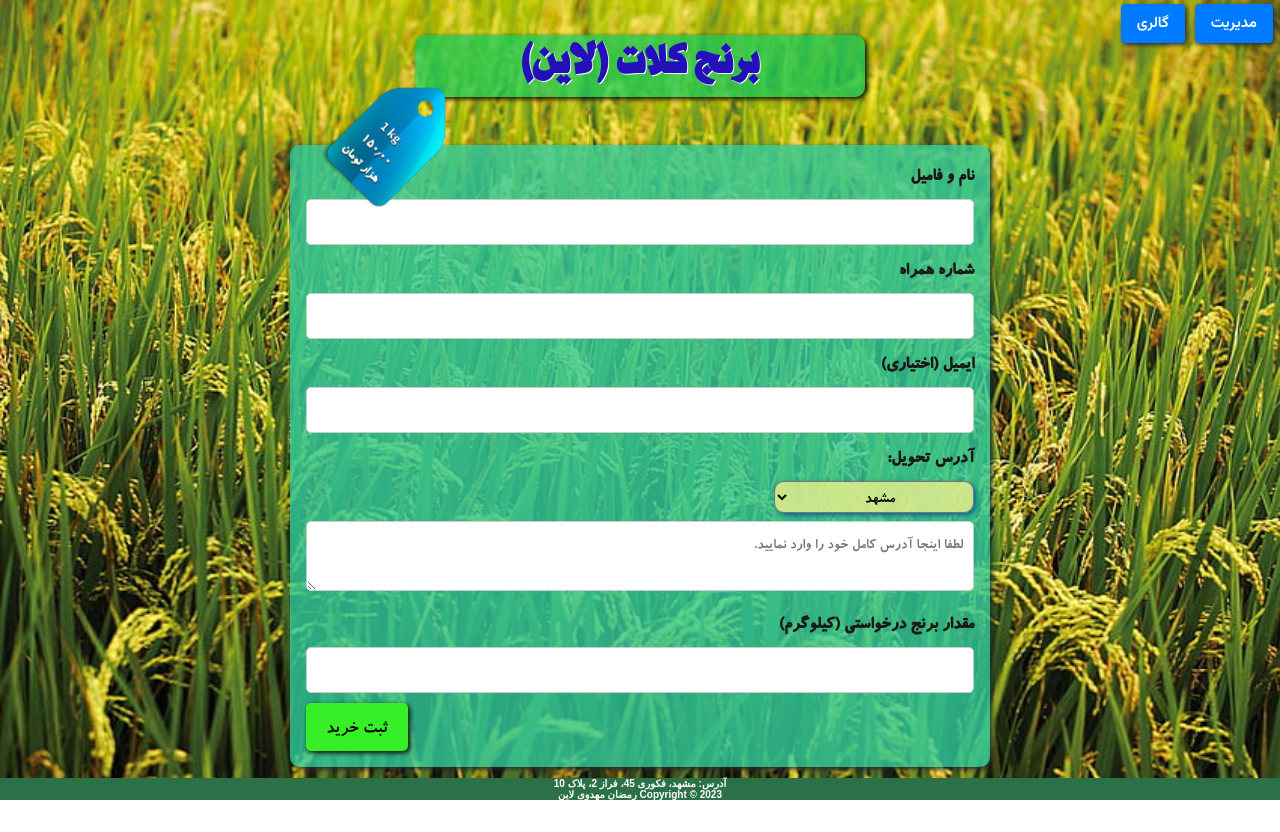
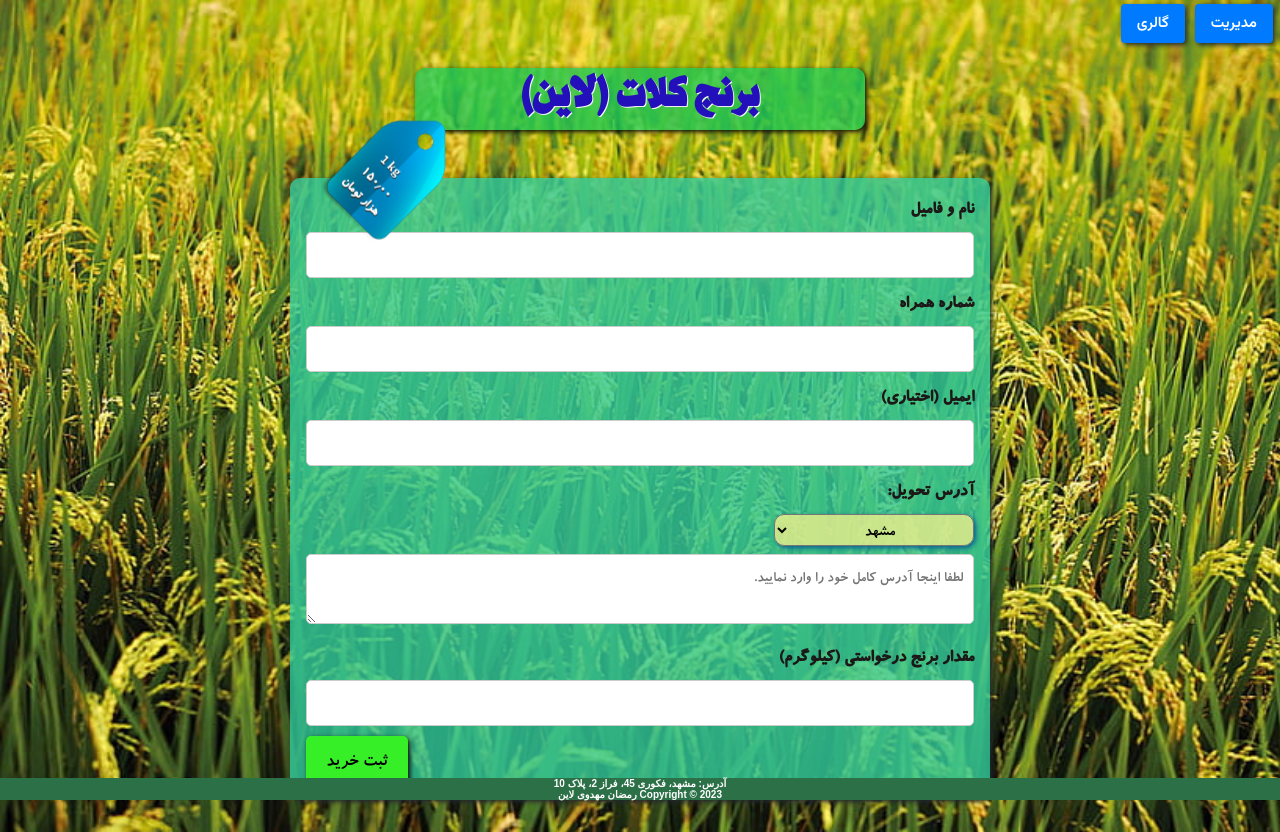
Before and after one commit to miladmahdavilayen/kalat_rice, a React (Create React App) app: page / in a window 1280 px wide. Before the commit the page ends 800 px from the top, so only its background shows below. Built offline with nearby package versions, Linux system fonts and the light colour scheme.

Commit message:
updates on gallery but

```diff
--- a/src/App.css
+++ b/src/App.css
@@ -394,7 +394,7 @@ footer {
 .title {
   text-align: center;
   font-size: 48px;
-  margin-top: 35px;
+  margin-top: 25px;
   text-shadow: 1px 1px #f8f8f8;
   animation: fade-in 1s ease-out;
   font-family: entezar;
@@ -514,10 +514,11 @@ footer {
 
 /* admin login */
 .login {
-  position: absolute;
+  position:relative;
   top: 2px;
   right: 2px;
-  display: inline-flex;
+  justify-content: right;
+  display: flex;
   align-items: right;
   direction: rtl;
 
@@ -563,7 +564,7 @@ footer {
 }
 
 .pw-input {
-  width: 200px;
+  min-width: 130px;
   padding: 5px;
   margin-left: 2px;
   border: 1px solid #ced4da;
```
Also changed, not shown: 6 other files (tests, documents, lock files or other folders).
